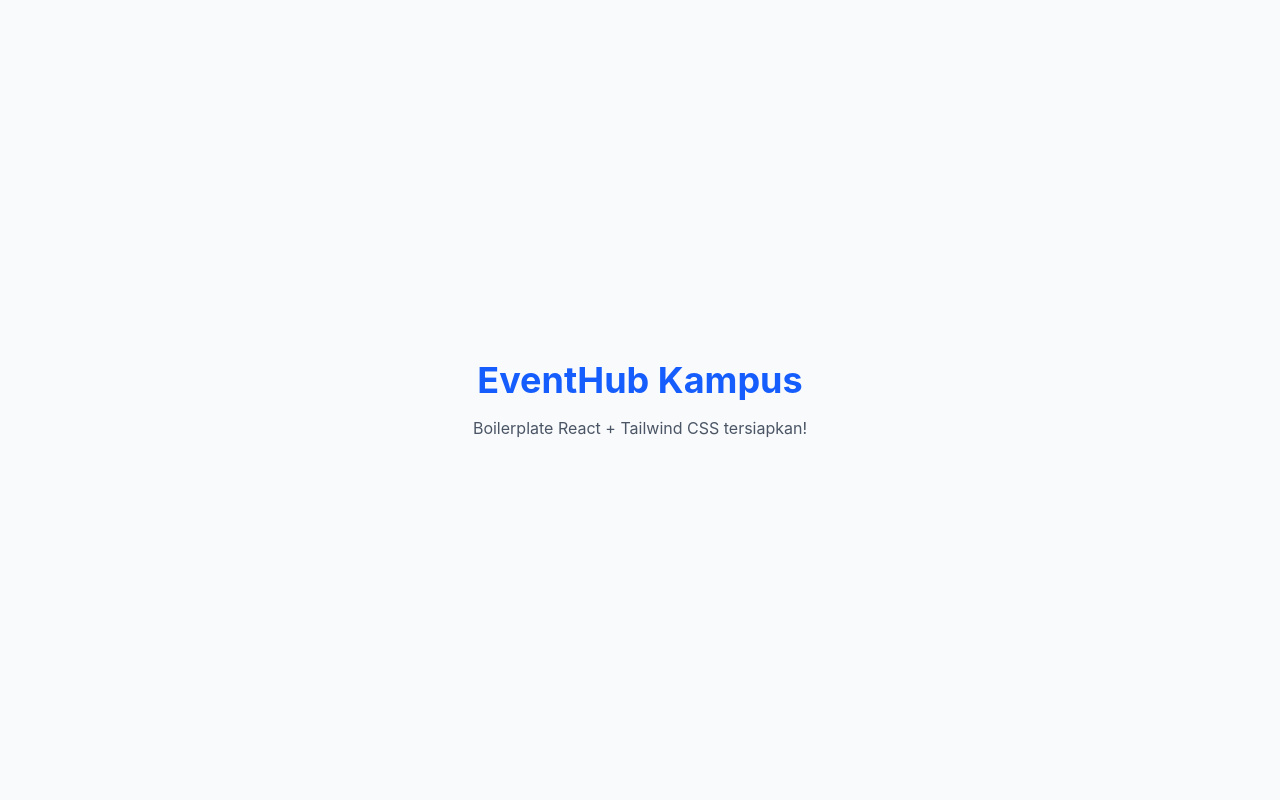
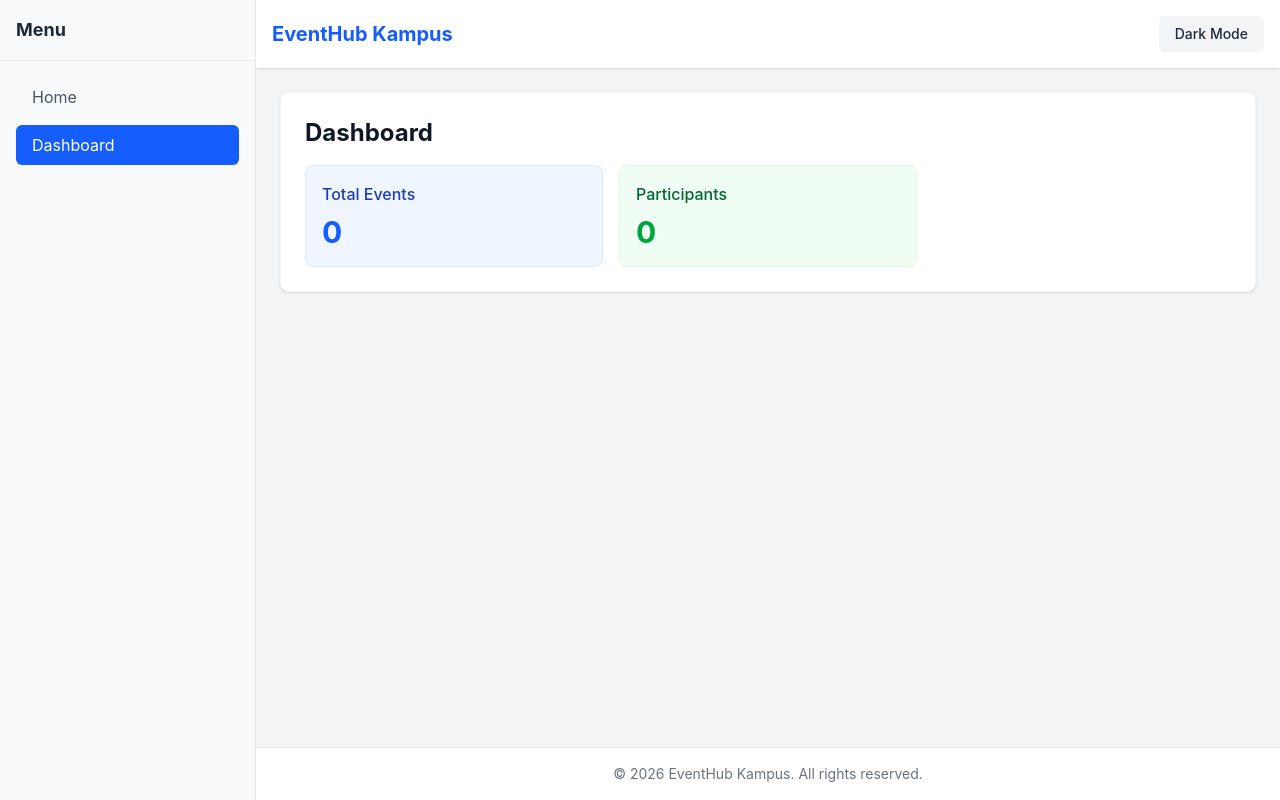
Before and after one commit to Adityabeckham/Mentorship-Program-by-Ruang-Belajar-Team-1, a React app in the folder frontend/: page /dashboard in a window 1280 px wide. Built offline with nearby package versions, Linux system fonts and the light colour scheme; the HTML template or start-up script is replaced by a standard one.

Commit message:
feat: setup router, layout, and theme provider (Task #14)
Closes #14

```diff
--- a/frontend/package.json
+++ b/frontend/package.json
@@ -12,7 +12,8 @@
   "dependencies": {
     "@tailwindcss/vite": "^4.3.3",
     "react": "^19.2.8",
-    "react-dom": "^19.2.8"
+    "react-dom": "^19.2.8",
+    "react-router-dom": "^7.18.2"
   },
   "devDependencies": {
     "@types/react": "^19.2.17",
--- a/frontend/src/App.jsx
+++ b/frontend/src/App.jsx
@@ -1,14 +1,13 @@
-import React from 'react'
+import React from 'react';
+import AppRouter from './routes/AppRouter';
+import { ThemeProvider } from './providers/ThemeProvider';
 
 function App() {
   return (
-    <div className="min-h-screen bg-gray-50 flex items-center justify-center">
-      <div className="text-center">
-        <h1 className="text-4xl font-bold text-blue-600 mb-4">EventHub Kampus</h1>
-        <p className="text-gray-600">Boilerplate React + Tailwind CSS tersiapkan!</p>
-      </div>
-    </div>
-  )
+    <ThemeProvider>
+      <AppRouter />
+    </ThemeProvider>
+  );
 }
 
-export default App
+export default App;
--- /dev/null
+++ b/frontend/src/components/layout/Footer.jsx
@@ -0,0 +1,11 @@
+import React from 'react';
+
+const Footer = () => {
+  return (
+    <footer className="bg-white dark:bg-gray-800 border-t border-gray-200 dark:border-gray-700 p-4 text-center text-sm text-gray-500 dark:text-gray-400 transition-colors duration-200">
+      &copy; {new Date().getFullYear()} EventHub Kampus. All rights reserved.
+    </footer>
+  );
+};
+
+export default Footer;
--- /dev/null
+++ b/frontend/src/components/layout/Header.jsx
@@ -0,0 +1,22 @@
+import React from 'react';
+import { useTheme } from '../../providers/ThemeProvider';
+
+const Header = () => {
+  const { theme, toggleTheme } = useTheme();
+
+  return (
+    <header className="bg-white dark:bg-gray-800 shadow p-4 flex justify-between items-center transition-colors duration-200 z-10 relative">
+      <div className="font-bold text-xl text-blue-600 dark:text-blue-400">
+        EventHub Kampus
+      </div>
+      <button
+        onClick={toggleTheme}
+        className="px-4 py-2 text-sm font-medium bg-gray-100 hover:bg-gray-200 dark:bg-gray-700 dark:hover:bg-gray-600 rounded-md text-gray-800 dark:text-gray-200 transition-colors"
+      >
+        {theme === 'light' ? 'Dark Mode' : 'Light Mode'}
+      </button>
+    </header>
+  );
+};
+
+export default Header;
--- /dev/null
+++ b/frontend/src/components/layout/MainLayout.jsx
@@ -0,0 +1,22 @@
+import React from 'react';
+import { Outlet } from 'react-router-dom';
+import Header from './Header';
+import Sidebar from './Sidebar';
+import Footer from './Footer';
+
+const MainLayout = () => {
+  return (
+    <div className="flex h-screen overflow-hidden bg-gray-100 dark:bg-gray-950 transition-colors duration-200 font-sans">
+      <Sidebar />
+      <div className="flex flex-col flex-1 overflow-hidden w-full">
+        <Header />
+        <main className="flex-1 overflow-y-auto p-4 md:p-6 text-gray-900 dark:text-gray-100">
+          <Outlet />
+        </main>
+        <Footer />
+      </div>
+    </div>
+  );
+};
+
+export default MainLayout;
--- /dev/null
+++ b/frontend/src/components/layout/Sidebar.jsx
@@ -0,0 +1,36 @@
+import React from 'react';
+import { Link, useLocation } from 'react-router-dom';
+
+const Sidebar = () => {
+  const location = useLocation();
+
+  const navItems = [
+    { name: 'Home', path: '/' },
+    { name: 'Dashboard', path: '/dashboard' }
+  ];
+
+  return (
+    <aside className="w-64 bg-gray-50 dark:bg-gray-900 h-full border-r border-gray-200 dark:border-gray-800 transition-colors duration-200 flex flex-col hidden md:flex">
+      <div className="p-4 border-b border-gray-200 dark:border-gray-800">
+        <h2 className="text-lg font-bold text-gray-800 dark:text-gray-100">Menu</h2>
+      </div>
+      <nav className="p-4 space-y-2 flex-1">
+        {navItems.map((item) => (
+          <Link
+            key={item.name}
+            to={item.path}
+            className={`block px-4 py-2 rounded-md transition-colors ${
+              location.pathname === item.path
+                ? 'bg-blue-600 text-white'
+                : 'text-gray-600 dark:text-gray-400 hover:bg-gray-100 dark:hover:bg-gray-800'
+            }`}
+          >
+            {item.name}
+          </Link>
+        ))}
+      </nav>
+    </aside>
+  );
+};
+
+export default Sidebar;
--- a/frontend/src/index.css
+++ b/frontend/src/index.css
@@ -1,8 +1,10 @@
 @import "tailwindcss";
+
+@custom-variant dark (&:is(.dark *));
 
 /* Base styles for EventHub Kampus */
 @layer base {
   body {
-    @apply bg-gray-50 text-gray-900 antialiased;
+    @apply bg-gray-50 text-gray-900 antialiased transition-colors duration-200;
   }
 }
--- /dev/null
+++ b/frontend/src/pages/Dashboard.jsx
@@ -0,0 +1,23 @@
+import React from 'react';
+
+const Dashboard = () => {
+  return (
+    <div className="space-y-6">
+      <div className="bg-white dark:bg-gray-800 p-6 rounded-lg shadow-sm border border-gray-100 dark:border-gray-700">
+        <h1 className="text-2xl font-bold text-gray-900 dark:text-white mb-4">Dashboard</h1>
+        <div className="grid grid-cols-1 md:grid-cols-3 gap-4">
+          <div className="bg-blue-50 dark:bg-blue-900/20 p-4 rounded-lg border border-blue-100 dark:border-blue-800/30">
+            <h3 className="text-blue-800 dark:text-blue-300 font-medium">Total Events</h3>
+            <p className="text-3xl font-bold text-blue-600 dark:text-blue-400 mt-2">0</p>
+          </div>
+          <div className="bg-green-50 dark:bg-green-900/20 p-4 rounded-lg border border-green-100 dark:border-green-800/30">
+            <h3 className="text-green-800 dark:text-green-300 font-medium">Participants</h3>
+            <p className="text-3xl font-bold text-green-600 dark:text-green-400 mt-2">0</p>
+          </div>
+        </div>
+      </div>
+    </div>
+  );
+};
+
+export default Dashboard;
--- /dev/null
+++ b/frontend/src/pages/Home.jsx
@@ -0,0 +1,14 @@
+import React from 'react';
+
+const Home = () => {
+  return (
+    <div className="space-y-6">
+      <div className="bg-white dark:bg-gray-800 p-6 rounded-lg shadow-sm border border-gray-100 dark:border-gray-700">
+        <h1 className="text-3xl font-bold text-gray-900 dark:text-white mb-2">Welcome to EventHub Kampus</h1>
+        <p className="text-gray-600 dark:text-gray-400">Platform terintegrasi untuk mengelola dan mencari event kampus.</p>
+      </div>
+    </div>
+  );
+};
+
+export default Home;
--- /dev/null
+++ b/frontend/src/providers/ThemeProvider.jsx
@@ -0,0 +1,29 @@
+import React, { createContext, useContext, useState, useEffect } from 'react';
+
+const ThemeContext = createContext();
+
+export const ThemeProvider = ({ children }) => {
+  const [theme, setTheme] = useState(localStorage.getItem('theme') || 'light');
+
+  useEffect(() => {
+    const root = window.document.documentElement;
+    if (theme === 'dark') {
+      root.classList.add('dark');
+    } else {
+      root.classList.remove('dark');
+    }
+    localStorage.setItem('theme', theme);
+  }, [theme]);
+
+  const toggleTheme = () => {
+    setTheme(prevTheme => prevTheme === 'light' ? 'dark' : 'light');
+  };
+
+  return (
+    <ThemeContext.Provider value={{ theme, toggleTheme }}>
+      {children}
+    </ThemeContext.Provider>
+  );
+};
+
+export const useTheme = () => useContext(ThemeContext);
--- /dev/null
+++ b/frontend/src/routes/AppRouter.jsx
@@ -0,0 +1,20 @@
+import React from 'react';
+import { BrowserRouter, Routes, Route } from 'react-router-dom';
+import MainLayout from '../components/layout/MainLayout';
+import Home from '../pages/Home';
+import Dashboard from '../pages/Dashboard';
+
+const AppRouter = () => {
+  return (
+    <BrowserRouter>
+      <Routes>
+        <Route path="/" element={<MainLayout />}>
+          <Route index element={<Home />} />
+          <Route path="dashboard" element={<Dashboard />} />
+        </Route>
+      </Routes>
+    </BrowserRouter>
+  );
+};
+
+export default AppRouter;
```
Also changed, not shown: 1 other file (tests, documents, lock files or other folders).
